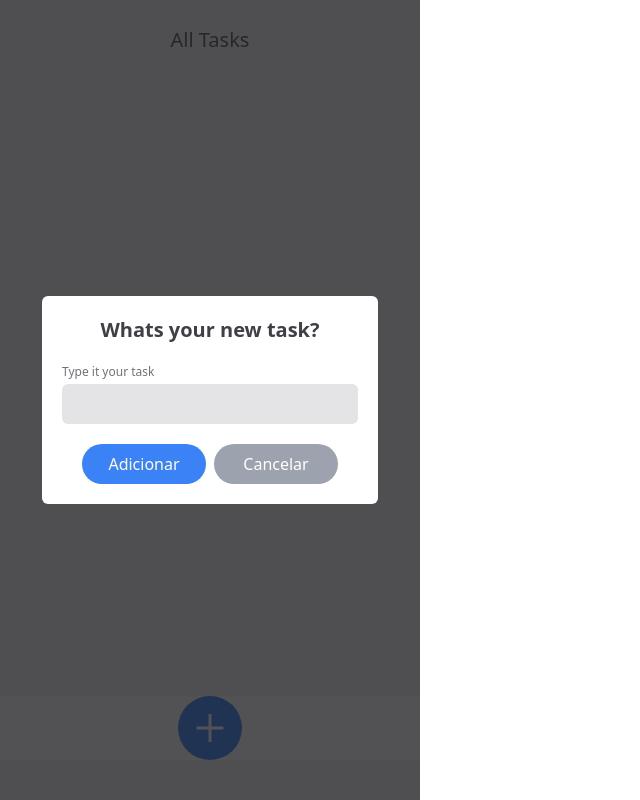
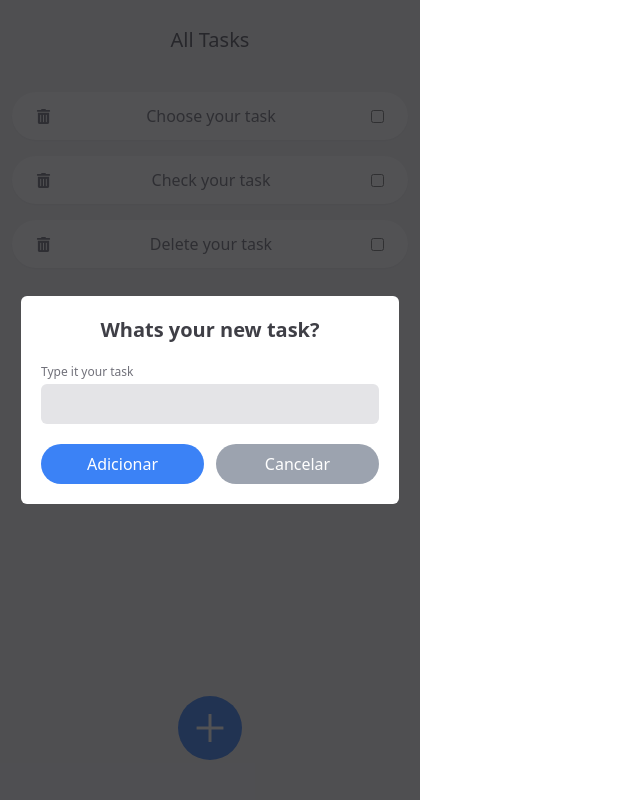
Before and after one commit to ElisioWander/todo-list, a React (Vite) app: page / in a window 1280 px wide. Both pictures are taken after a click on the button 210 px from the left and 728 px from the top of the page. Shown: the whole page, without its empty margins (0-640 px from the left). Built offline with nearby package versions, Linux system fonts and the light colour scheme.

Commit message:
line-through in item that have been checked

```diff
--- a/src/App.tsx
+++ b/src/App.tsx
@@ -5,8 +5,10 @@ import { Task } from "./Components/Task";
 import { useNewTaskModal } from "./Context/NewTaskModalContext";
 import "./global.css";
 
+const defaultTasks = ['Choose your task', 'Check your task', 'Delete your task']
+
 function App() {
-  const [tasks, setTasks] = useState<string[]>([]);
+  const [tasks, setTasks] = useState<string[]>(defaultTasks);
   const [newTask, setNewTask] = useState('')
   const { handleCloseModal } = useNewTaskModal();
 
--- a/src/Components/NewTaskButton/index.tsx
+++ b/src/Components/NewTaskButton/index.tsx
@@ -7,7 +7,7 @@ export function NewTaskButton() {
   return (
     <button
       onClick={handleToggleModal}
-      className="w-full absolute bottom-10 flex items-center justify-center bg-white"
+      className="w-full fixed md:absolute bottom-10 flex items-center justify-center bg-transparent"
     >
       <div className="bg-blue-500 rounded-full p-3 hover:brightness-75 transition-all " >
         <AiOutlinePlus fontSize={40} className="text-white " />
--- a/src/Components/NewTaskModal/index.tsx
+++ b/src/Components/NewTaskModal/index.tsx
@@ -18,7 +18,7 @@ export function NewTaskModal({
     <>
       {toggleModal && (
         <div className="w-full h-full flex items-center justify-center absolute top-0 left-0 bottom-0 right-0 bg-zinc-900 bg-opacity-75 animate-goVisible ">
-          <div className="w-4/5 p-5 rounded-md bg-white">
+          <div className="w-[90%] p-5 rounded-md bg-white">
             <h1 className="text-center text-xl text-zinc-700 font-semibold">
               Whats your new task?
             </h1>
@@ -36,7 +36,7 @@ export function NewTaskModal({
                 maxLength={30}
               />
             </div>
-            <div className="px-5 flex gap-2 text-white ">
+            <div className="flex gap-3 text-white ">
               <button
                 onClick={() => onCreateNewTask(newTask)}
                 className="w-full py-2 rounded-full bg-blue-500 hover:bg-blue-400 transition-all disabled:cursor-not-allowed disabled:hover:bg-blue-500 "
--- a/src/Components/Task/index.tsx
+++ b/src/Components/Task/index.tsx
@@ -9,6 +9,8 @@ interface TaskProps {
 export function Task({ onHandleDeleteTask, task }: TaskProps) {
   const [isChecked, setIsChecked] = useState(false);
 
+  console.log(isChecked)
+
   return (
     <>
       <li className="w-full py-3 px-6 flex items-center justify-between hover:brightness-90 transition-all text-zinc-500 shadow-sm rounded-full mb-4 bg-white animate-goTop ">
@@ -18,7 +20,7 @@ export function Task({ onHandleDeleteTask, task }: TaskProps) {
           onClick={() => onHandleDeleteTask(task)}
         />
         <span
-          className="cursor-pointer hover:brightness-75 transition-all "
+          className={`${!isChecked ? 'cursor-pointer hover:brightness-75 transition-all' : 'line-through text-zinc-300'}`}
         >
           {task}
         </span>
```
Also changed, not shown: 1 other file (tests, documents, lock files or other folders).
